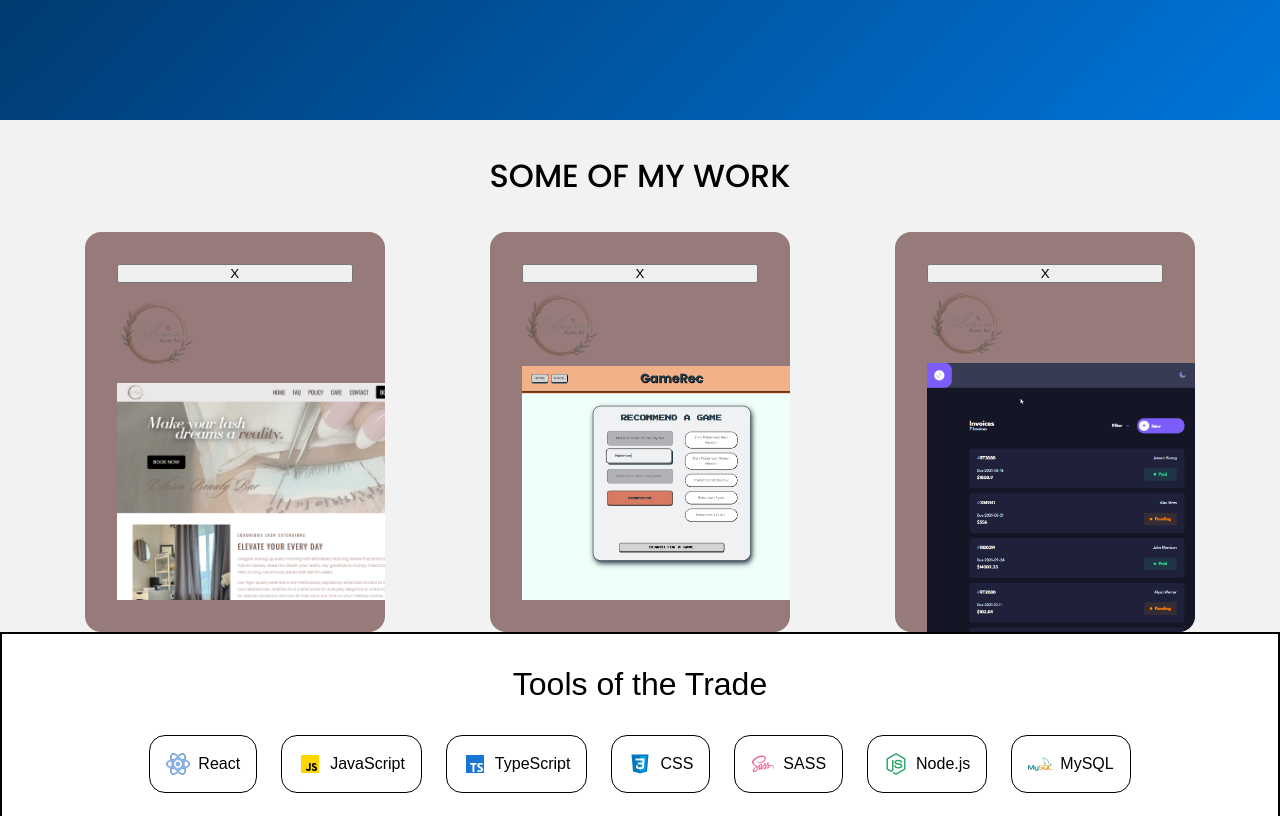
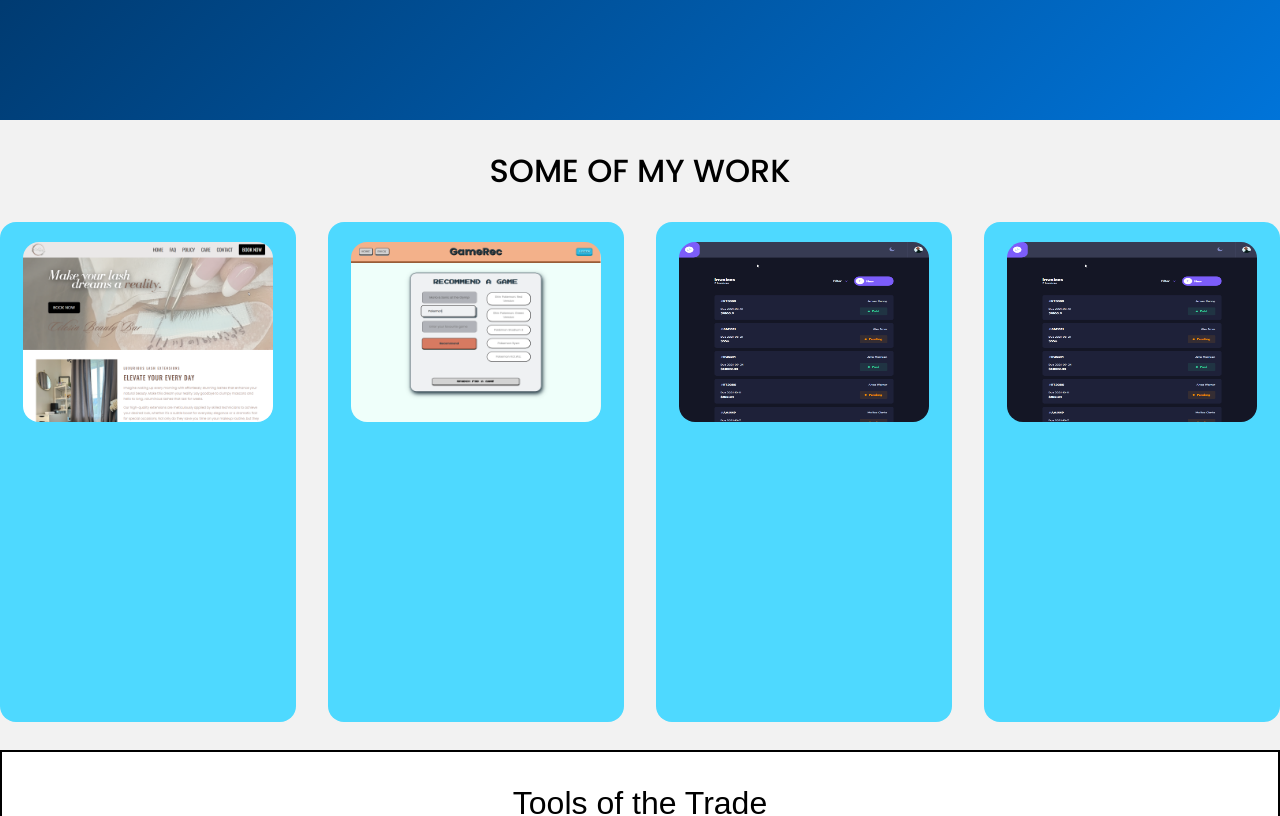
Before and after one commit to eosook/portfolio, a React (Vite) app: page / in a window 1280 px wide. Shown: the part 680-1496 px from the top of the page. Built offline with nearby package versions, Linux system fonts and the light colour scheme; a web font is replaced by a local one.

Commit message:
styling for project card

```diff
--- a/src/components/Header/Header.scss
+++ b/src/components/Header/Header.scss
@@ -8,18 +8,18 @@
   justify-content: space-between;
   align-items: center;
   position: fixed;
-  width: calc(100% - 4rem);
+  width: calc(100% - $margin-l * 2);
   z-index: 1;
-  padding: 0.5rem 1.5rem;
-  margin: 2rem 2rem;
+  padding: $padding-s $padding-xs;
+  margin: $margin-xl $margin-l;
   border: 1px solid black;
   border-radius: 24px;
   background-color: $secondary-blue;
 
   @include tablet {
-    width: calc(100% - 8rem);
-    padding: 1.5rem 4rem;
-    margin: 2rem 4rem;
+    width: calc(100% - $margin-xxl * 2);
+    padding: $padding-m $padding-xl;
+    margin: $margin-xl $margin-xxl;
   }
 
   &__reverse{
@@ -108,7 +108,7 @@
     align-items: center;
     background-color: white;
     border-radius: 25%;
-    padding: 0.5rem;
+    padding: $padding-xs;
 
     @include tablet{
       display: none;
--- a/src/components/ProjectCard/ProjectCard.jsx
+++ b/src/components/ProjectCard/ProjectCard.jsx
@@ -1,47 +1,116 @@
 import "./ProjectCard.scss";
-import cilesiaLogo from "../../assets/images/cilesiaLogo.png";
-import cilesiaImage from "../../assets/images/Cilesia Website.png";
-import gameRecImage from "../../assets/images/GameRec.png";
-import invoiceImage from "../../assets/images/Invoice App Dark.png";
+import leftArrow from "../../assets/images/left-arrow.png";
+import { motion, AnimatePresence } from "framer-motion";
 import { useState } from "react";
-import { motion } from "framer-motion";
 
-export default function ProjectCard({ projectNumber, closeWork, changeWork, selectedWork, description, logo, image }) {
+const cardVariants = {
+  expanded: { width: "100vw", height: "600px", borderRadius: 16 },
+  collapsed: { width: "300px", height: "500px", borderRadius: 16 },
+};
+
+export default function ProjectCard({
+  projectNumber,
+  title,
+  closeWork,
+  changeWork,
+  selectedWork,
+  description,
+  logo,
+  image,
+  techs,
+  link,
+}) {
+  const [showOtherCards, setShowOtherCards] = useState(true);
+
   return (
+    <AnimatePresence>
+      {selectedWork == 0 || selectedWork == projectNumber ? (
         <motion.div
-      className={"project-card"}
+          key={projectNumber}
+          className={
+            selectedWork == projectNumber
+              ? "project-card project-card__expanded"
+              : "project-card"
+          }
           layout
           onClick={() => {
-        selectedWork == projectNumber ? closeWork() : changeWork(projectNumber);
+            if (selectedWork == projectNumber) {
+              setShowOtherCards(false);
+              closeWork();
+            } else {
+              changeWork(projectNumber);
+            }
           }}
+          variants={cardVariants}
           initial={{ borderRadius: 16 }}
-      animate={{
-        width: selectedWork == projectNumber ? "100vw" : "300px",
-        height: selectedWork == projectNumber ? "500px" : "400px",
-        borderRadius: selectedWork == projectNumber ? 0 : 16,
+          animate={selectedWork == projectNumber ? "expanded" : "collapsed"}
+          exit={{}}
+          transition={{ duration: 0.4, ease: "easeIn" }}
+          onAnimationComplete={() => {
+            if (selectedWork !== projectNumber) {
+              setShowOtherCards(true);
+            }
           }}
-      exit={{}}
-      transition={{ duration: 0.5, ease: "easeIn" }}
+          whileHover={
+            selectedWork !== projectNumber
+              ? {
+                  scale: 1.05,
+                  transition: { duration: 0.1 },
+                  border: "1px solid black",
+                }
+              : ""
+          }
+          whileTap={{ scale: 0.9 }}
         >
-      <button
-        className="project-card__button"
+          {selectedWork == projectNumber ? (
+            <div className="project-card__container">
+              <img
+                className="project-card__back-arrow"
+                src={leftArrow}
                 onClick={(event) => {
                   event.stopPropagation();
                   closeWork();
                 }}
-      >
-        X
-      </button>
+              ></img>
+              <div className="project-card__content">
+                <div>
                   <img
                     className="project-card__logo"
                     src={logo}
                     alt="cilesia beauty bar logo"
                   ></img>
+                  <h2 className="project-card__title">{title}</h2>
+                </div>
+                <p className="project-card__description">{description}</p>
+              </div>
+              <div className="project-card__techs">
+                {techs.map((tech) => {
+                  return (
+                    <div className="project-card__techs--item">
+                      {tech}
+                    </div>
+                  )
+                })}
+              </div>
+            </div>
+          ) : (
+            ""
+          )}
           <img
-        className="project-card__image"
+            className={selectedWork == projectNumber ? "project-card__image project-card__image-expanded" : "project-card__image"}
             src={image}
             alt="cilesia website image"
           ></img>
         </motion.div>
+      ) : showOtherCards ? (
+        <motion.div
+          key={projectNumber}
+          className="project-card"
+          initial={{ opacity: 0, y: 20 }}
+          animate={{ opacity: 1, y: 0 }}
+          transition={{ duration: 0.5, delay: 0.2 }}
+        ></motion.div>
+      ) : null}
+    </AnimatePresence>
   );
 }
--- a/src/components/ProjectCard/ProjectCard.scss
+++ b/src/components/ProjectCard/ProjectCard.scss
@@ -3,23 +3,57 @@
 @use "../../styles/animations" as *;
 @use "../../styles/variables" as *;
 
-$work-container-background: rgb(151, 123, 123);
+$work-container-background: rgb(78, 217, 255);
 
-.project-card{
-    min-width: 300px;
+.project-card {
   width: 300px;
   height: 600px;
   border-radius: 8px;
   display: flex;
   flex-direction: column;
-    padding: 2rem;
+  padding: $padding-m;
   overflow: hidden;
   justify-content: space-between;
   background-color: $work-container-background;
+  margin: 0 auto $margin-l;
+
+  &:hover{
+    width: 320px;
+    height: 620px;
+  }
+
+  @include tablet {
+    padding: $padding-m;
+  }
+
+  &__expanded{
+    padding: $padding-l;
+  }
+
+  &__back-arrow{
+    filter: brightness(0) invert(1);
+  }
+
+  &__container{
+
+  }
+
+  &__content{
     margin: 0 auto;
+    display: flex;
+    justify-content: space-between;
+    gap: 2rem;
+    width: 550px;
+  }
 
-    &__button{
+  &__title{
+    @include title(1.5rem, 500);
+  }
 
+  &__description{
+    @include body(1rem);
+    min-width: 300px;
+    width: 300px;
   }
 
   &__logo {
@@ -27,7 +61,34 @@ $work-container-background: rgb(151, 123, 123);
     height: 80px;
   }
 
-    &__image {
-      width: 300px;
+  &__techs{
+    margin: $margin-m auto 0;
+    display: flex;
+    gap: 1rem;
+
+    &--item{
+      border: 1px solid black;
+      border-radius: 8px;
+      padding: $padding-xs;
+      background-color: black;
+      color: white;
     }
   }
+
+  &__image {
+    width: 250px;
+    height: 180px;
+    margin: 0 auto;
+    border-radius: 16px;
+
+    &-expanded{
+      width: 600px;
+      height: 400px;
+      margin-top: 2rem;
+    }
+  }
+}
+
+.project-card__remove{
+  display: none;
+}
--- a/src/components/Projects/Projects.jsx
+++ b/src/components/Projects/Projects.jsx
@@ -23,6 +23,7 @@ export default function Projects() {
       <div className="projects__section">
         <ProjectCard
           projectNumber={1}
+          title={"Cilesia Beauty Bar"}
           changeWork={changeWork}
           closeWork={closeWork}
           selectedWork={selectedWork}
@@ -31,9 +32,12 @@ export default function Projects() {
           }
           logo={cilesiaLogo}
           image={cilesiaImage}
+          techs={["React.js", "Email Integration", "Responsive Design"]}
+          link={"https://cilesiabeautybar.com/"}
         />
         <ProjectCard
           projectNumber={2}
+          title={"GameRec"}
           changeWork={changeWork}
           closeWork={closeWork}
           selectedWork={selectedWork}
@@ -42,9 +46,18 @@ export default function Projects() {
           }
           logo={cilesiaLogo}
           image={gameRecImage}
+          techs={[
+            "React.js",
+            "Node.js",
+            "IGDB API",
+            "SQL",
+            "Full-Stack Development",
+          ]}
+          link={"https://cilesiabeautybar.com/"}
         />
         <ProjectCard
           projectNumber={3}
+          title={"Invoice Tracker"}
           changeWork={changeWork}
           closeWork={closeWork}
           selectedWork={selectedWork}
@@ -53,44 +66,34 @@ export default function Projects() {
           }
           logo={cilesiaLogo}
           image={invoiceImage}
-        />
-      </div>
-      {/* <Project
-        image={cilesiaImage}
-        title={"Cilesia Beauty Bar"}
-        description={
-          "I designed and developed a modern, user-friendly website for a small beauty business specializing in lash services. Collaborating closely with the client, I crafted a custom design that aligns with their brand identity while ensuring functionality for both users and the business owner."
-        }
-        siteUrl={"https://cilesiabeautybar.com"}
-        techs={["React.js", "Email Integration", "Responsive Design"]}
-        side={"right"}
-      />
-      <Project
-        image={gameRecImage}
-        title={"GameRec"}
-        description={
-          "I developed a full-stack web application designed to help users discover new games tailored to their preferences. The platform integrates with the IGDB API from Twitch to fetch detailed game information, while users can create personalized accounts, maintain wishlists, and explore game recommendations."
-        }
-        siteUrl={"https://cilesiabeautybar.com"}
           techs={[
             "React.js",
+            "TypeScript",
             "Node.js",
-          "IGDB API",
-          "SQL",
             "Full-Stack Development",
           ]}
-        side={"left"}
+          link={"https://cilesiabeautybar.com/"}
         />
-      <Project
-        image={invoiceImage}
+        <ProjectCard
+          projectNumber={4}
           title={"Invoice Tracker"}
+          changeWork={changeWork}
+          closeWork={closeWork}
+          selectedWork={selectedWork}
           description={
             "I built this full-stack web application as a hands-on project to learn and apply TypeScript in a real-world scenario. The platform allows users to efficiently manage invoices by adding, editing, and deleting them while maintaining data consistency and type safety throughout the application."
           }
-        siteUrl={"https://cilesiabeautybar.com"}
-        techs={["React.js", "TypeScript", "Node.js", "Full-Stack Development"]}
-        side={"right"}
-      /> */}
+          logo={cilesiaLogo}
+          image={invoiceImage}
+          techs={[
+            "React.js",
+            "TypeScript",
+            "Node.js",
+            "Full-Stack Development",
+          ]}
+          link={"https://cilesiabeautybar.com/"}
+        />
+      </div>
     </div>
   );
 }
--- a/src/components/Projects/Projects.scss
+++ b/src/components/Projects/Projects.scss
@@ -11,7 +11,7 @@
   background-color: #f2f2f2;
 
   @include tablet {
-    padding: 0 4rem;
+    padding: 0;
   }
   &__header {
     @include header(2rem);
@@ -25,10 +25,11 @@
     @include tablet {
       display: flex;
       justify-content: center;
-      gap: 2rem;
+      gap: 1rem;
     }
     @include desktop{
-        gap: 4rem;
+        gap: 2rem;
+        max-width: 1400px;
     }
   }
 
--- a/src/styles/_fonts.scss
+++ b/src/styles/_fonts.scss
@@ -67,18 +67,21 @@
 @mixin title($font-size, $weight){
   font-family: $montserrat-font;
   font-size: $font-size;
+  line-height: $font-size * 1.2;
   font-weight: $weight;
 }
 
 @mixin header($font-size){
   font-family: $poppins-font;
   font-size: $font-size;
+  line-height: $font-size * 1.2;
   font-weight: 500;
 }
 
 @mixin body($font-size){
   font-family: $poppins-font;
   font-size: $font-size;
+  line-height: $font-size * 1.4;
   font-weight: 400;
 }
 
--- a/src/styles/_variables.scss
+++ b/src/styles/_variables.scss
@@ -1,3 +1,19 @@
+// margins/paddings
+
+$margin-xxs: 0.25rem;
+$margin-xs: 0.5rem;
+$margin-s: 0.75rem;
+$margin-m: 1rem;
+$margin-l: 1.75rem;
+$margin-xl: 2.5rem;
+$margin-xxl: 6rem;
+
+$padding-xs: 0.5rem;
+$padding-s: 0.75rem;
+$padding-m: 1.25rem;
+$padding-l: 2rem;
+$padding-xl: 2.5rem;
+
 // Colours
 
 $primary-blue: #0074D9;
```
Also changed, not shown: src/styles/_animations.scss (+8 -8 lines), src/assets/images/left-arrow.png (added). Lines whose indentation alone changed are shown as unchanged.
